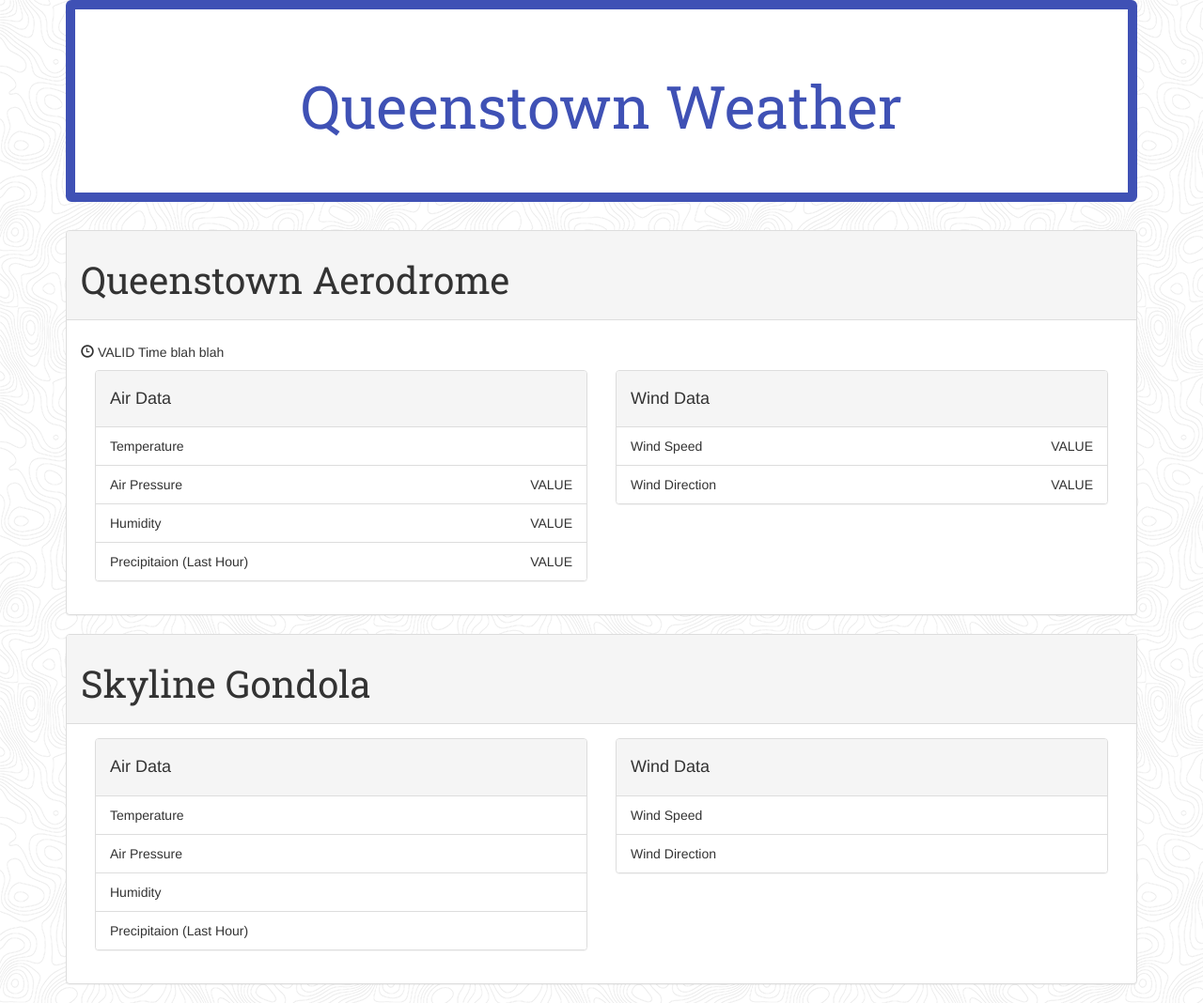
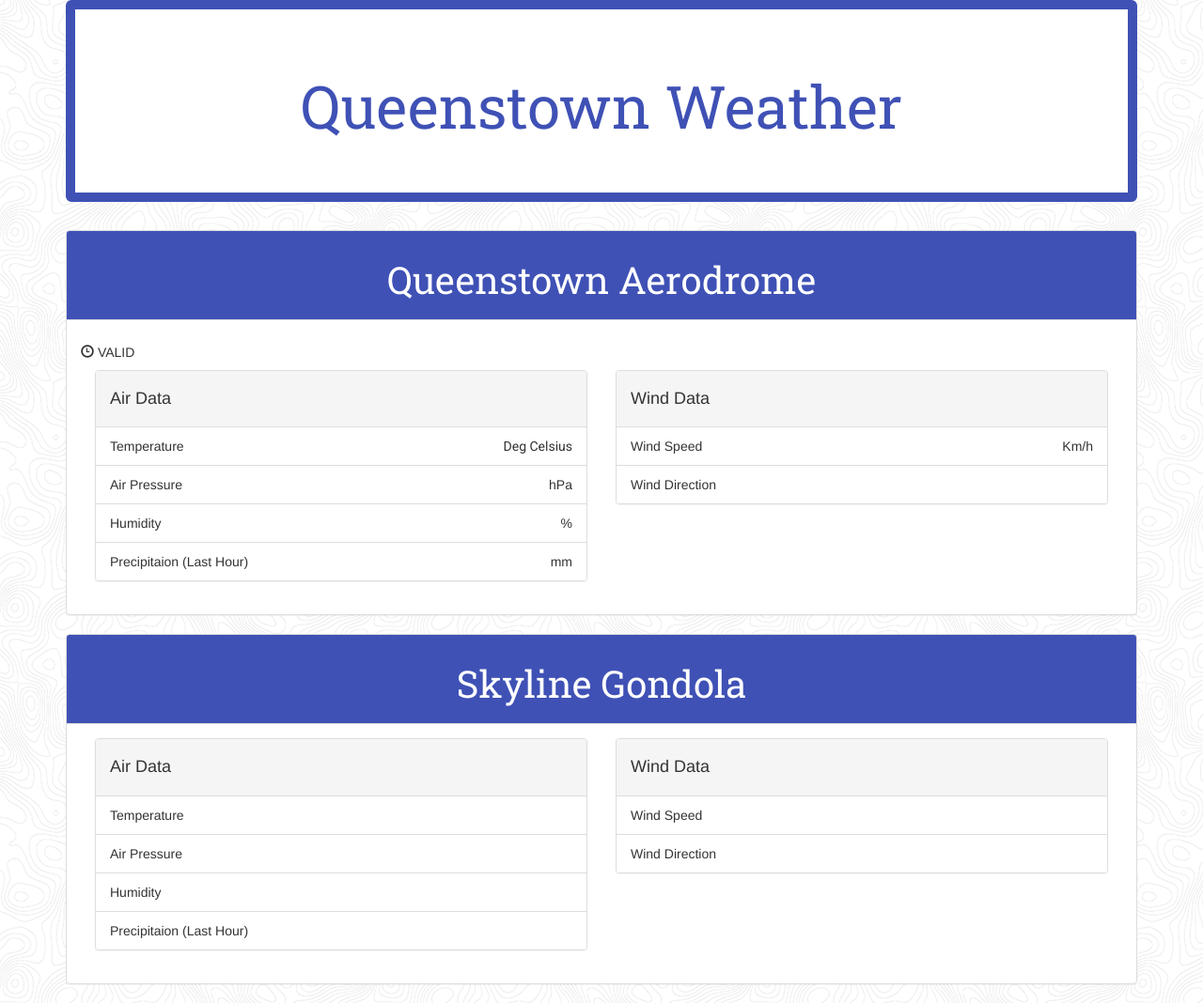
Before and after one commit to mttchpmn/weatherGod, a Flask app: page /view/local in a window 1280 px wide. Shown: the whole page at 94% size. Run offline with Flask 2, Linux system fonts and the light colour scheme; data that the repository does not hold is empty; some libraries are stand-ins or nearby versions.

Commit message:
Updated CSS and local.html.  Local now showing all values for aerodrome correctly.

```diff
--- a/static/style.css
+++ b/static/style.css
@@ -33,6 +33,12 @@ p{
     font-family: 'Roboto Slab';
     text-align: center;
 }
+.yellow-fill{
+    background-color: #FFEE58 !important;
+    color: white !important;
+    font-family: 'Roboto Slab';
+    text-align: center;
+}
 .blurb{
     text-align: center;
     font-family: 'Roboto';
--- a/templates/local.html
+++ b/templates/local.html
@@ -25,35 +25,34 @@
 
         <div class="container">
             <div class="panel panel-default">
-                <div class="panel-heading">
+                <div class="panel-heading color-fill">
                     <h2>Queenstown Aerodrome</h2>
-                    <p>{{aerodrome.airData.tempDegrees}}</p>
                 </div>
 
                 <div class="panel-body">
-                    <h5><span class="glyphicon glyphicon-time"></span> VALID Time blah blah</h5>
-                    <div class="col-lg-6">
+                    <h5><span class="glyphicon glyphicon-time"></span> VALID {{ aerodrome.validTime }}</h5>
+                    <div class="col-sm-6">
                         <div class="panel panel-default">
                             <div class="panel-heading">
                                 <h4>Air Data</h4>
                             </div>
                             <ul class="list-group">
-                                <li class="list-group-item">Temperature<span class="pull-right"><p>{{aerodrome.airData.tempDegrees}}</p></span></li>
-                                <li class="list-group-item">Air Pressure<span class="pull-right">VALUE</span></li>
-                                <li class="list-group-item">Humidity<span class="pull-right">VALUE</span></li>
-                                <li class="list-group-item">Precipitaion (Last Hour)<span class="pull-right">VALUE</span></li>
+                                <li class="list-group-item">Temperature<span class="pull-right"><p>{{aerodrome.airData.tempDegrees}} Deg Celsius</p></span></li>
+                                <li class="list-group-item">Air Pressure<span class="pull-right">{{ aerodrome.airData.pressure }} hPa</span></li>
+                                <li class="list-group-item">Humidity<span class="pull-right">{{ aerodrome.airData.humidity}}%</span></li>
+                                <li class="list-group-item">Precipitaion (Last Hour)<span class="pull-right">{{ aerodrome.airData.rainLastHour }}mm</span></li>
                             </ul>
                         </div>
                     </div>
 
-                    <div class="col-lg-6">
+                    <div class="col-sm-6">
                         <div class="panel panel-default">
                             <div class="panel-heading">
                                 <h4>Wind Data</h4>
                             </div>
                             <ul class="list-group">
-                                <li class="list-group-item">Wind Speed<span class="pull-right">VALUE</span></li>
-                                <li class="list-group-item">Wind Direction<span class="pull-right">VALUE</span></li>
+                                <li class="list-group-item">Wind Speed<span class="pull-right">{{ aerodrome.windData.windSpeedKm }} Km/h</span></li>
+                                <li class="list-group-item">Wind Direction<span class="pull-right">{{ aerodrome.windData.windDirection}}</span></li>
                             </ul>
                         </div>
                     </div>
@@ -64,7 +63,7 @@
 
         <div class="container">
             <div class="panel panel-default">
-                <div class="panel-heading">
+                <div class="panel-heading color-fill">
                     <h2>Skyline Gondola</h2>
                 </div>
 
```
